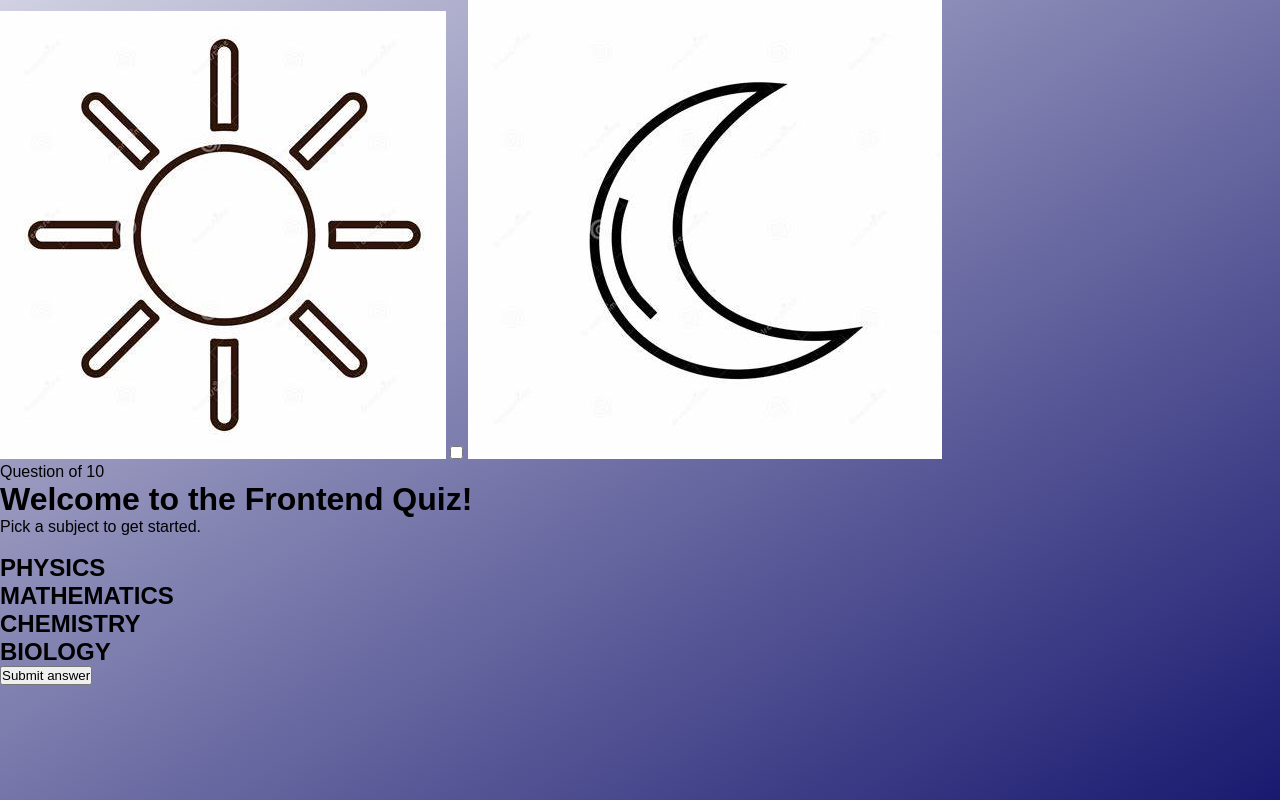
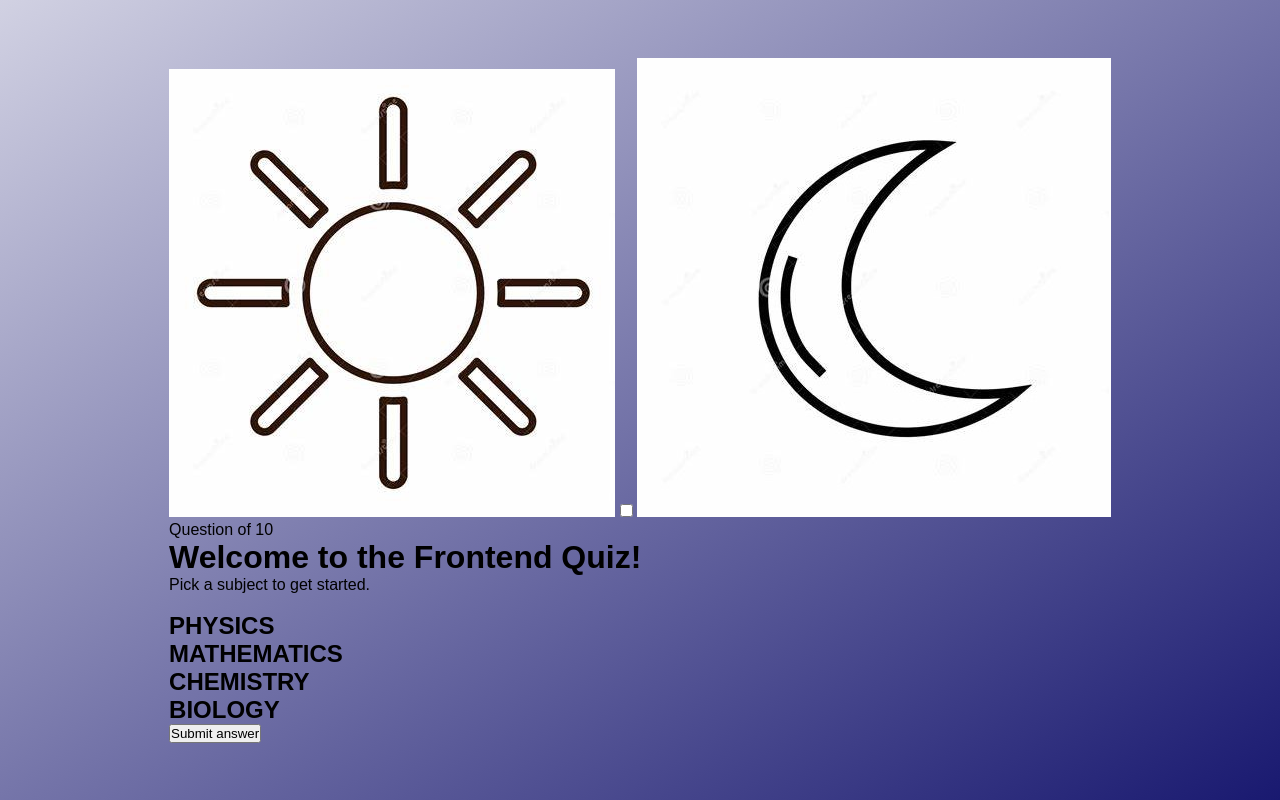
Before and after one commit to Abdu2120036/Demo-project, a plain HTML site: page index.html in a window 1280 px wide. Drawn offline with Linux system fonts and the light colour scheme.

Commit message:
Added more colours and centered the text

```diff
--- a/mystyle.css
+++ b/mystyle.css
@@ -19,5 +19,13 @@ body {
     height: 100vh;
     display: flex;
     background-image: linear-gradient(to bottom right, rgba(25, 25, 112, 0.2), var(--MidnightBlueBackground));
+    justify-content: center;
+    align-items: center;
+}
+
+.container {
+    width: auto;
+    padding: 2rem;
+    background-image: linear-gradient(to bottom right,);
 
 }
```
